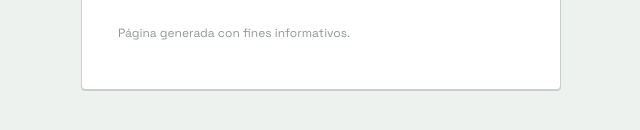
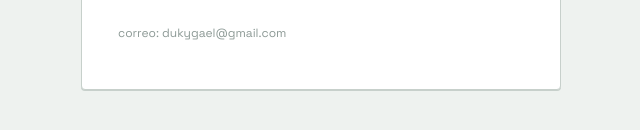
Before and after one commit to Waggly-sndv/Waggly-sndv.github.io, a plain HTML site: page index.html in a window 1280 px wide. Shown: the part 526-656 px from the top of the page, 319-959 px from the left. Drawn offline with Linux system fonts and the light colour scheme.

Commit message:
Update footer note with email address

```diff
--- a/index.html
+++ b/index.html
@@ -141,7 +141,7 @@
         <a class="field__value field__value--link" href="https://github.com/Waggly-sndv" target="_blank" rel="noopener">@Waggly-sndv</a>
       </div>
 
-      <p class="footer-note">Página generada con fines informativos.</p>
+      <p class="footer-note"> correo: dukygael@gmail.com </p>
     </div>
   </div>
 
```
